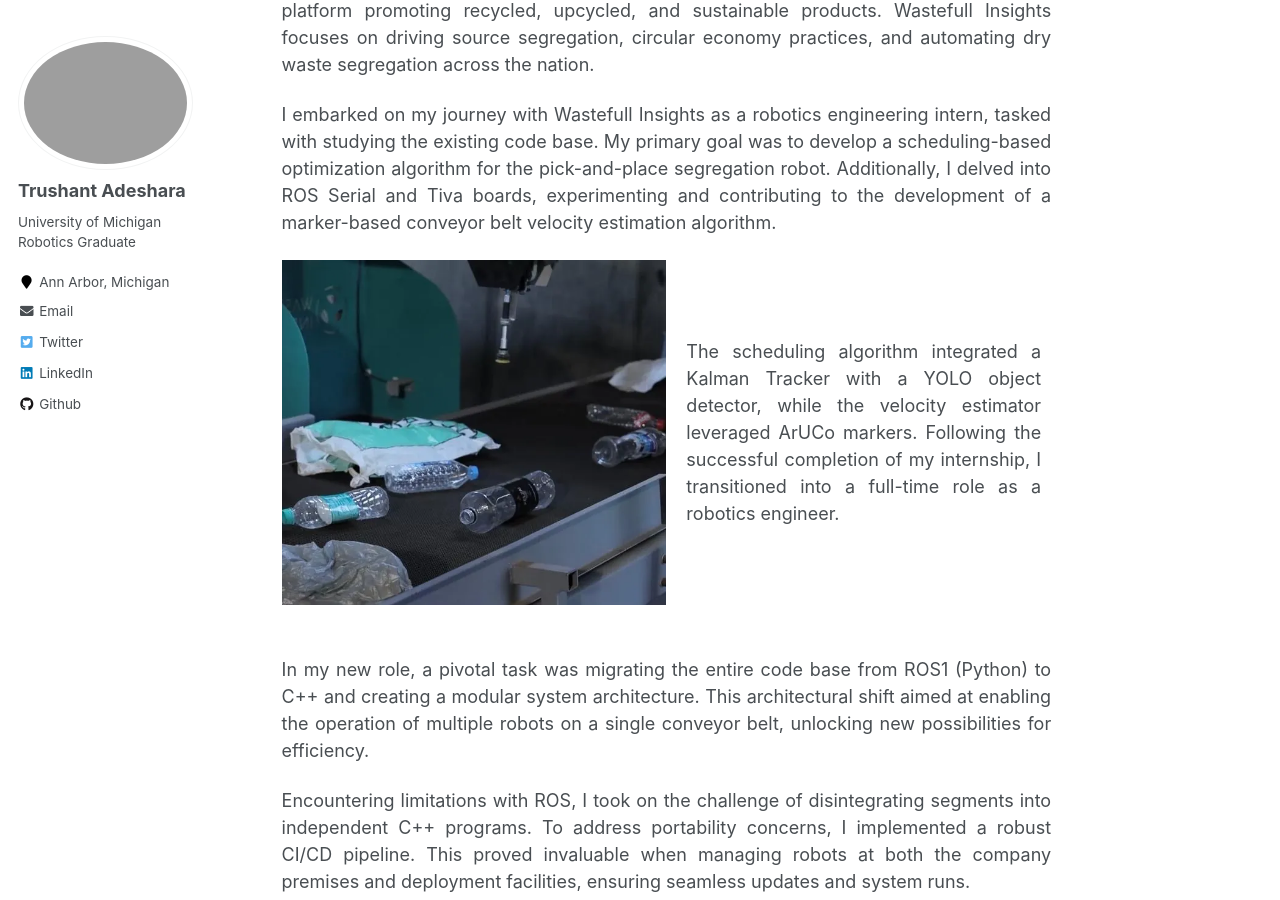
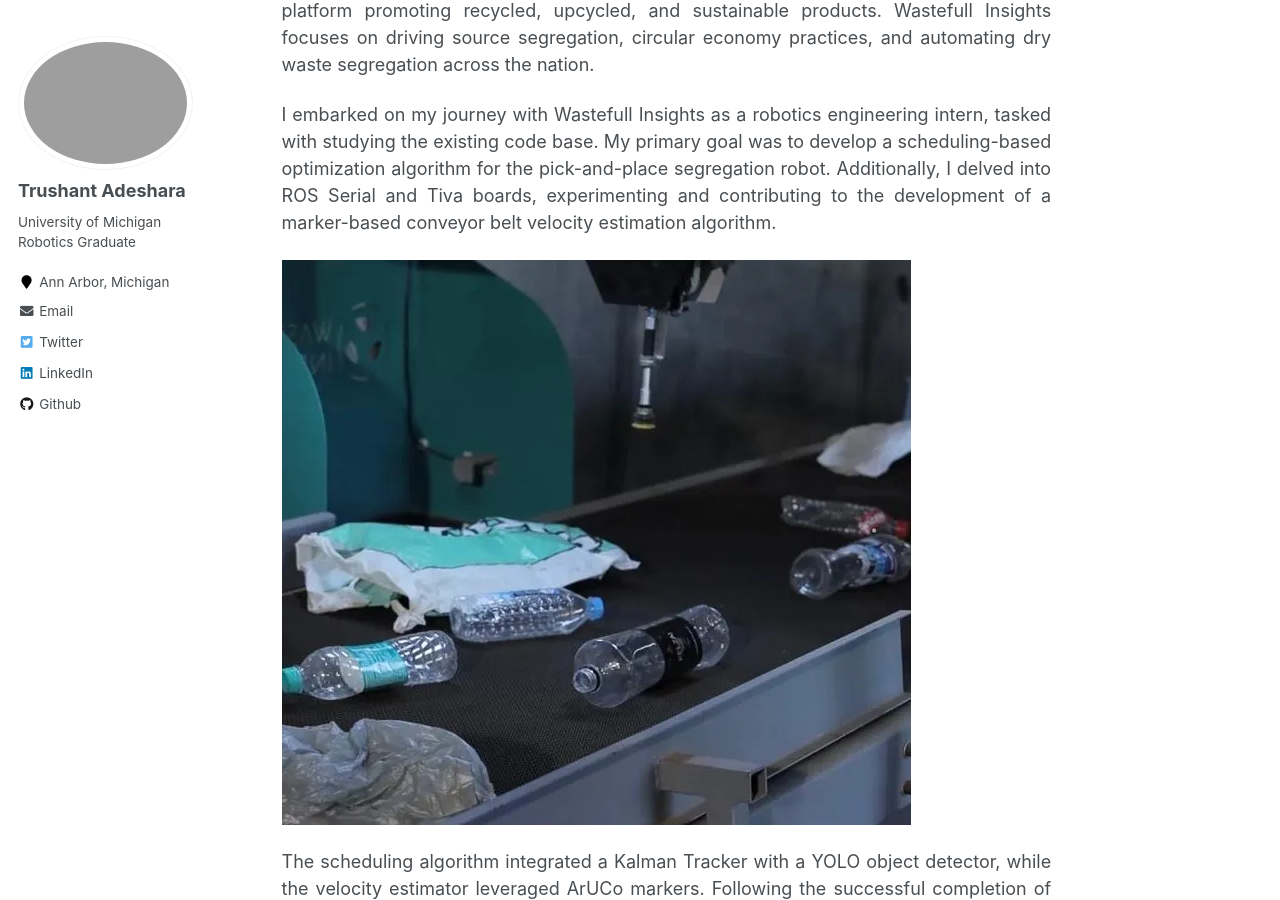
Before and after one commit to trushant05/trushant05.github.io, a Jekyll site: the page built from _work/2023-07-10-work-3.md, in a window 1280 px wide and 900 px high, scrolled down 828 px. Built offline with Jekyll 4.4.1, drawn with Linux system fonts in a browser that asks for light colours.

Commit message:
remove vertical divison by keeping image and text separate

```diff
--- a/_work/2023-07-10-work-3.md
+++ b/_work/2023-07-10-work-3.md
@@ -23,14 +23,11 @@ Wastefull Insights, a cutting-edge deep tech startup headquartered in Vadodara,
 <p style="text-align: justify">
 I embarked on my journey with Wastefull Insights as a robotics engineering intern, tasked with studying the existing code base. My primary goal was to develop a scheduling-based optimization algorithm for the pick-and-place segregation robot. Additionally, I delved into ROS Serial and Tiva boards, experimenting and contributing to the development of a marker-based conveyor belt velocity estimation algorithm. </p>
 
-<div style="display: flex; align-items: center;">
-  <img src="/images/work/wi/robot.png" style="margin-right: 10px; max-width: 50%; height: auto;">
-  <div style="padding: 10px; text-align: justify">
-    The scheduling algorithm integrated a Kalman Tracker with a YOLO object detector, while the velocity estimator leveraged ArUCo markers. Following the successful completion of my internship, I transitioned into a full-time role as a robotics engineer.
-  </div>
-</div>
+<p style="text-align: justify">
+<img src="/images/work/wi/robot.png"></p>
 
-<br>
+<p style="text-align: justify">
+The scheduling algorithm integrated a Kalman Tracker with a YOLO object detector, while the velocity estimator leveraged ArUCo markers. Following the successful completion of my internship, I transitioned into a full-time role as a robotics engineer.</p>
 
 <p style="text-align: justify">
 In my new role, a pivotal task was migrating the entire code base from ROS1 (Python) to C++ and creating a modular system architecture. This architectural shift aimed at enabling the operation of multiple robots on a single conveyor belt, unlocking new possibilities for efficiency. </p>
```
